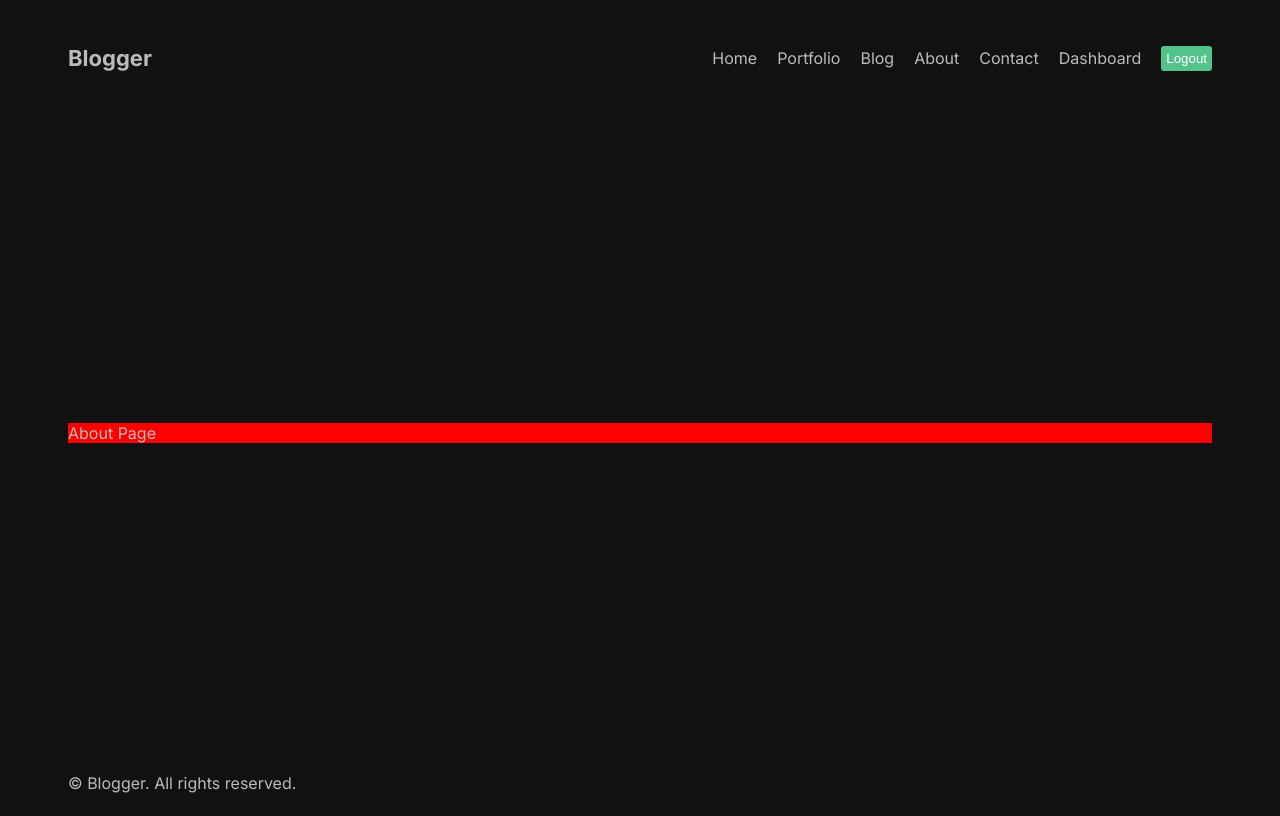
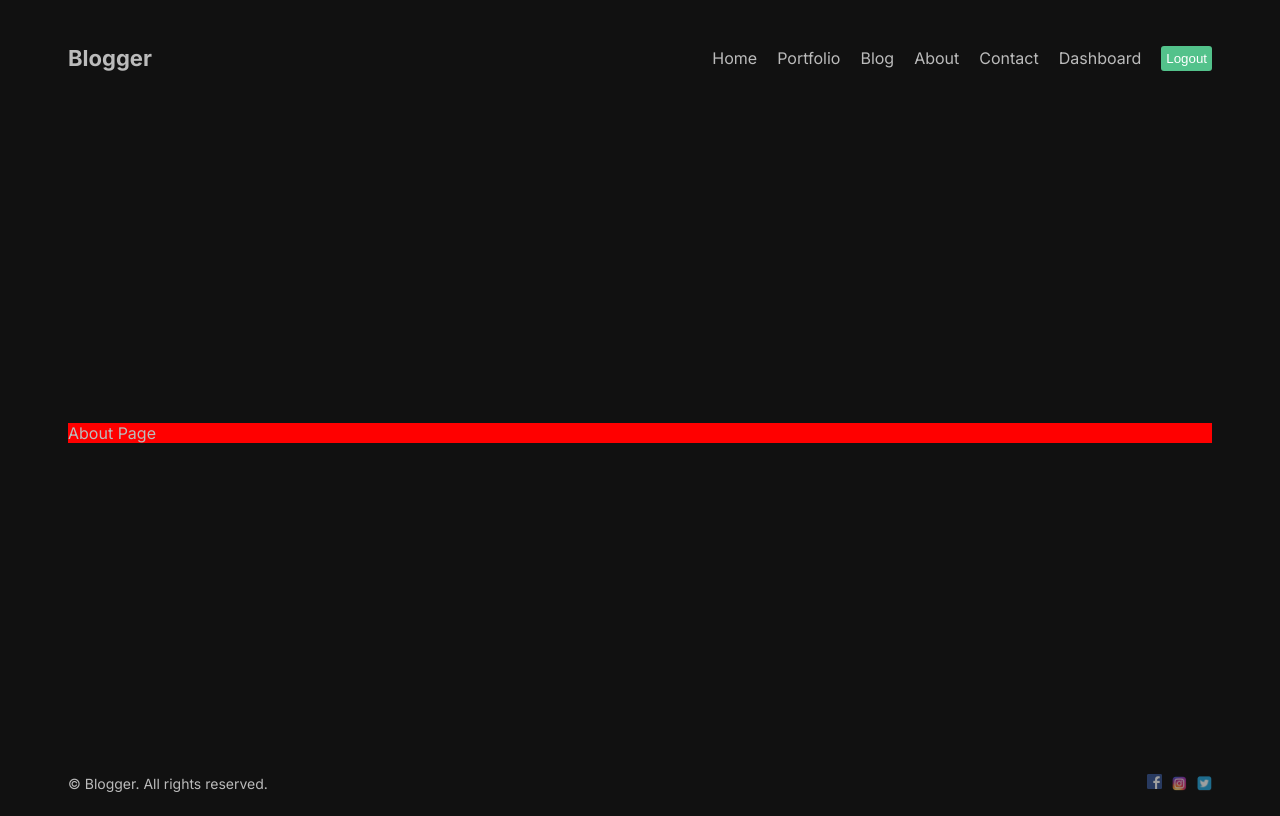
Before and after one commit to zhanybekovich/nextjs-blog, a Next.js app: page /about in a window 1280 px wide. Built offline with nearby package versions, Linux system fonts and the light colour scheme.

Commit message:
Add footer styles

```diff
--- a/components/footer/Footer.jsx
+++ b/components/footer/Footer.jsx
@@ -1,9 +1,37 @@
+import Image from "next/image";
 import styles from "./footer.module.css";
+import Link from "next/link";
 
 const Footer = () => {
   return (
     <footer className={styles.container}>
       <div>&copy; Blogger. All rights reserved.</div>
+      <div className={styles.social}>
+        <Link href="https://www.facebook.com/mirlan.urzhanov" target="_blank">
+          <Image
+            src="/img/fb.png"
+            alt="Facebook"
+            width={15}
+            height={15}
+            className={styles.icon}
+          />
+        </Link>
+
+        <Image
+          src="/img/in.png"
+          alt="Instagram"
+          width={15}
+          height={15}
+          className={styles.icon}
+        />
+        <Image
+          src="/img/tw.png"
+          alt="Twitter"
+          width={15}
+          height={15}
+          className={styles.icon}
+        />
+      </div>
     </footer>
   );
 };
--- a/components/footer/footer.module.css
+++ b/components/footer/footer.module.css
@@ -3,4 +3,16 @@
   display: flex;
   align-items: center;
   justify-content: space-between;
+  font-size: 14px;
 }
+
+.social {
+  display: flex;
+  align-items: center;
+  gap: 10px;
+}
+
+.icon {
+  opacity: 0.6;
+  cursor: pointer;
+}
```
